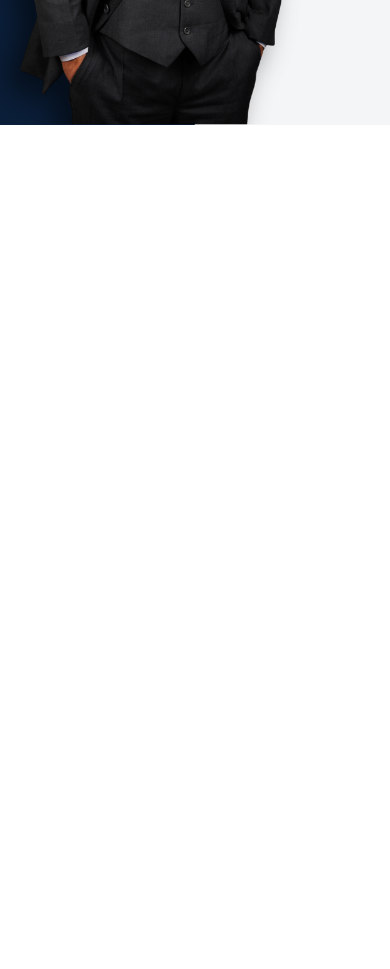
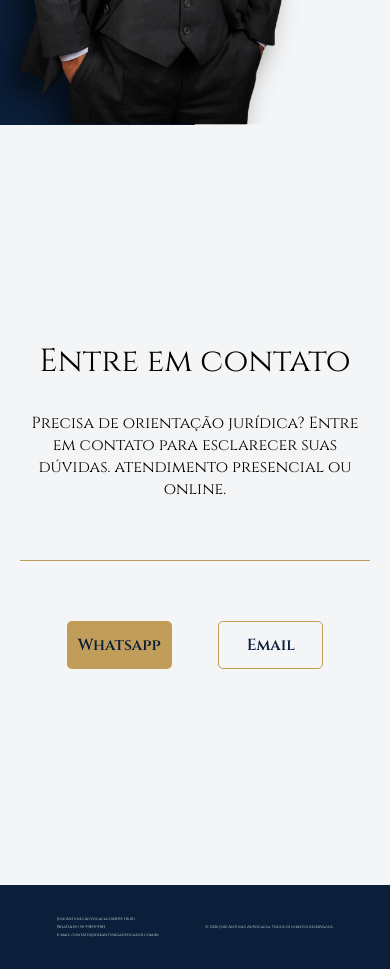
Before and after one commit to eederantunes-cpu/JoseAntunesAdvogados-Front, a Next.js app: page /hml in a window 390 px wide. Shown: the part 5320-6289 px from the top of the page. Before the commit the page ends 5445 px from the top, so only its background shows below. Built offline with nearby package versions, Linux system fonts and the light colour scheme.

Commit message:
Adicionado secao Contato e Footer

```diff
--- /dev/null
+++ b/src/app/components/Contato/contato.js
@@ -0,0 +1,28 @@
+import ButtonContact from "../ButtonContact/buttonContact";
+import Divider from "../Divider/divider";
+import "./style.css";
+
+export default function Contato() {
+    return(
+        <section id="contato" className="contato">
+            <h2>
+                Entre em contato
+            </h2>
+            <p>
+                Precisa de orientação jurídica? Entre em contato para esclarecer suas dúvidas. atendimento presencial ou online.
+            </p>
+            <Divider />
+            <div className="contato-buttons">
+                <ButtonContact>
+                    Whatsapp
+                </ButtonContact>
+                <a
+                    href="mailto:leo.martini.dev@gmail.com"
+                    className="button-email"
+                >
+                    Email
+                </a>
+            </div>
+        </section>
+    );
+}
--- /dev/null
+++ b/src/app/components/Contato/style.css
@@ -0,0 +1,59 @@
+.contato {
+    width: 100%;
+    height: 80vh;
+    display: flex;
+    flex-direction: column;
+    justify-content: center;
+    align-items: center;
+    padding: 0 100px;
+}
+
+.contato > h2 {
+    font-size: clamp(2rem, 4vw, 3rem);
+    line-height: 1.3;
+    font-weight: normal;
+    text-align: center;
+    margin-bottom: 30px;
+}
+
+.contato > p {
+    max-width: 700px;
+    text-align: center;
+}
+
+.contato > hr {
+    margin: 60px 0;
+}
+
+.contato-buttons {
+    display: flex;
+    display: flex;
+    width: 100%;
+    justify-content: space-evenly;
+}
+
+.contato-buttons > a {
+    width: 30%;
+}
+
+.button-email {
+    display: inline-flex;
+    align-items: center;
+    justify-content: center;
+    padding: 12px 24px;
+    color: var(--color-text);
+    border-radius: 5px;
+    font-weight: 600;
+    text-decoration: none;
+    background-color: var(--color-background);
+    border: 1px solid var(--color-gold);
+}
+
+@media (max-width: 768px) {
+
+    .contato {
+        height: 90vh;
+        padding: 0 20px;
+    }
+
+}
--- /dev/null
+++ b/src/app/components/Footer/footer.js
@@ -0,0 +1,18 @@
+import "./style.css";
+
+export default function Footer() {
+    return(
+        <footer className="footer-container">
+            <p>
+                José Antunes Advocacia OAB/RS 136.011
+                <br />
+                WhatsApp: (51) 99874-9583
+                <br />
+                E-mail: contato@joseantunesadvogados.com.br
+            </p>
+            <p className="footer-msg-direitos-reservados">
+                © 2026 José Antunes Advocacia. Todos os direitos reservados.
+            </p>
+        </footer>
+    )
+}
--- /dev/null
+++ b/src/app/components/Footer/style.css
@@ -0,0 +1,24 @@
+.footer-container {
+    background-color: var(--color-blue);
+    color: var(--color-text-light);
+    width: 100%;
+    display: flex;
+    justify-content: space-evenly;
+    align-items: center;
+    z-index: 1;
+    padding: 0 10px;
+    font-size: 1vw;
+    height: 20vh;
+}
+
+.footer-container > p {
+    line-height: 2;
+}
+
+@media (max-width: 768px) {
+
+    .footer-container {
+        height: 10vh;
+    }
+
+}
--- a/src/app/components/Header/header.js
+++ b/src/app/components/Header/header.js
@@ -13,6 +13,7 @@ export default function Header() {
                 <Link href="#inicio">INICIO</Link>
                 <Link href="#areas-atuacao">ÁREAS DE ATUACAO</Link>
                 <Link href="#sobre">SOBRE</Link>
+                <Link href="#contato">CONTATO</Link>
                 <ButtonContact className="header-nav-contact">
                     FALE COMIGO
                 </ButtonContact>
--- a/src/app/hml/page.js
+++ b/src/app/hml/page.js
@@ -1,4 +1,6 @@
 import AreasAtuacao from "../components/AreasAtuacao/areasAtuacao";
+import Contato from "../components/Contato/contato";
+import Footer from "../components/Footer/footer";
 import Header from "../components/Header/header";
 import Hero from "../components/Hero/hero";
 import Sobre from "../components/Sobre/sobre";
@@ -14,6 +16,8 @@ export default function Home() {
         <Hero />
         <AreasAtuacao />
         <Sobre />
+        <Contato />
+        <Footer />
       </div>
     </>
   );
```
